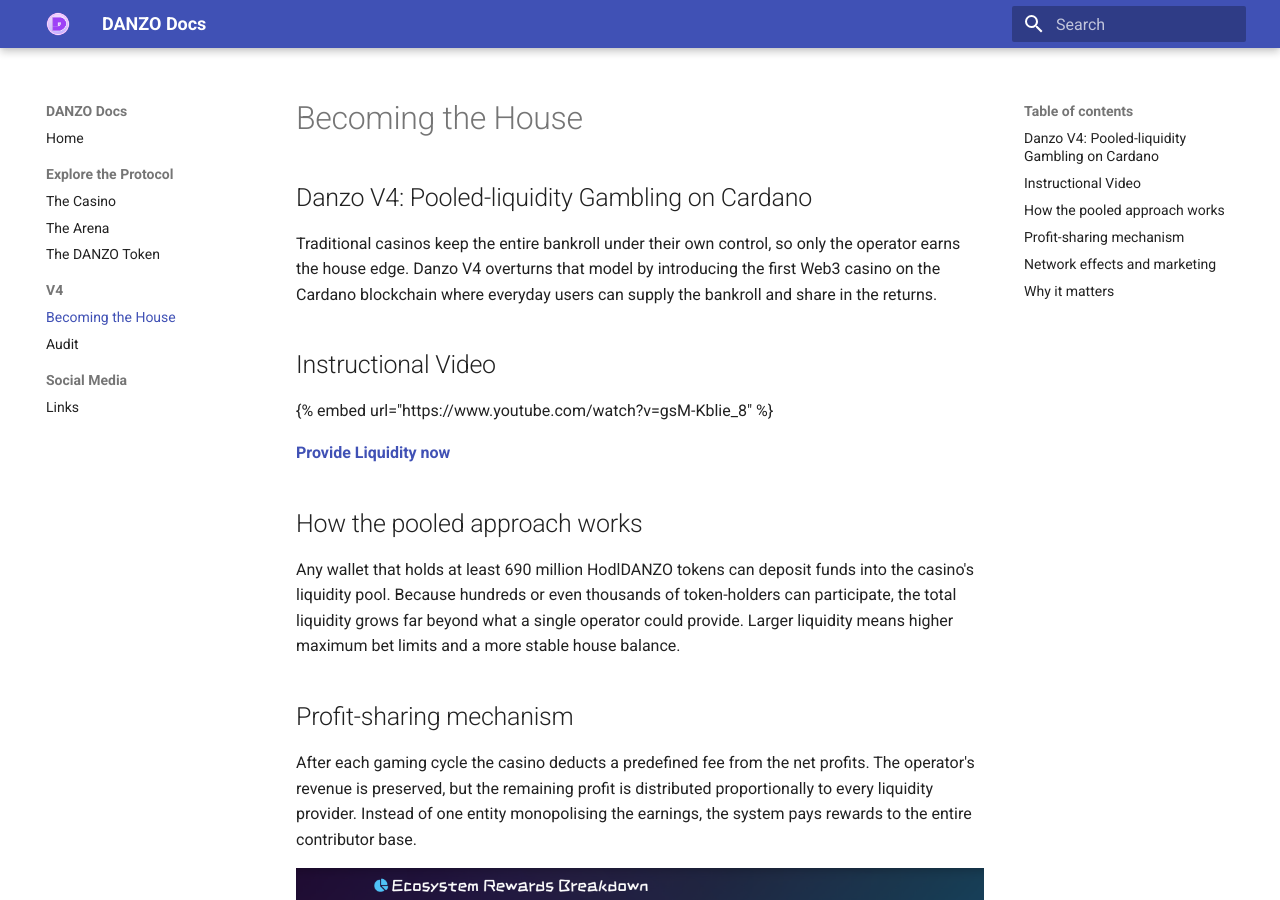
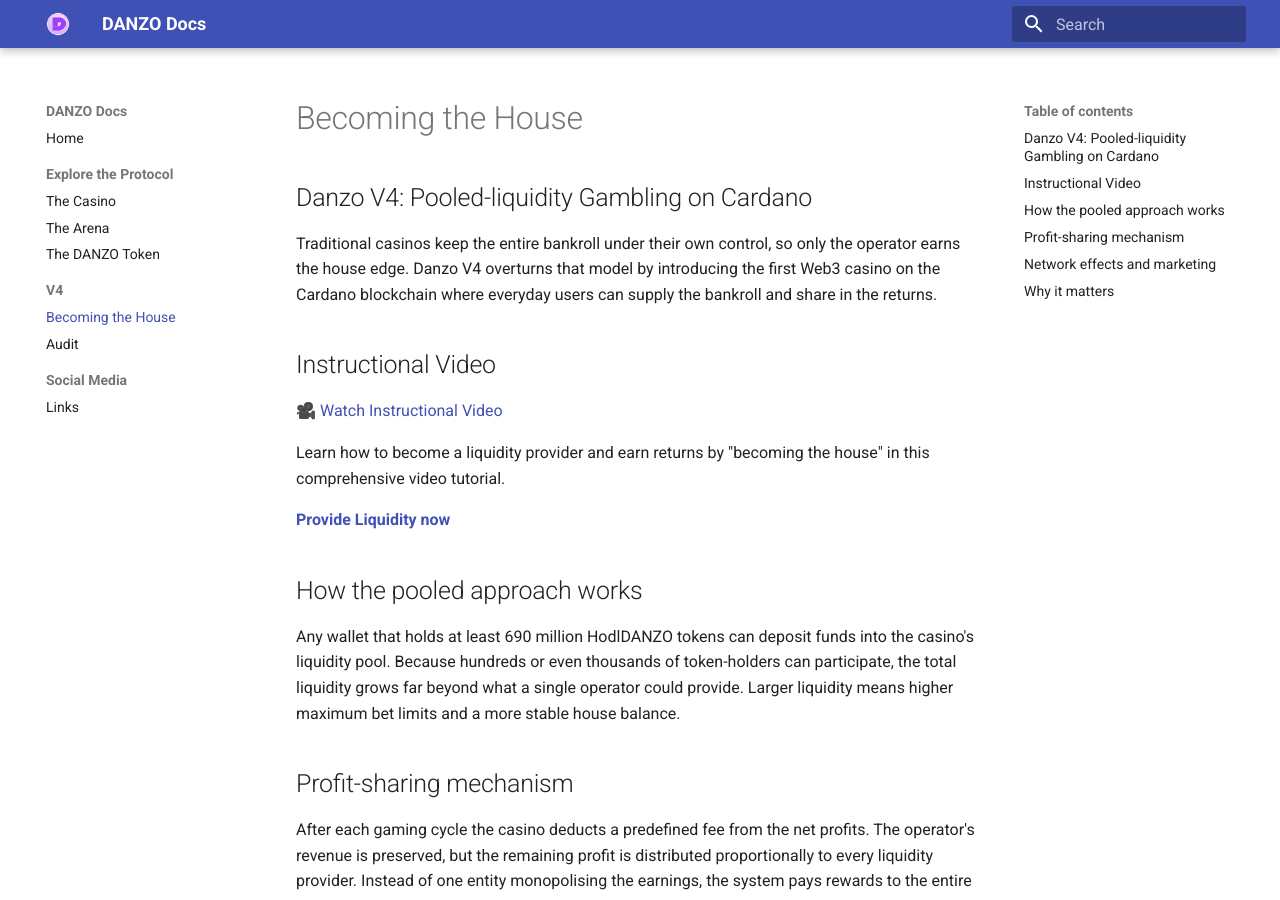
Before and after one commit to CardanoTokenIO/danzo-docs, an MkDocs documentation site: the page built from docs/v4/becoming-the-house.md, in a window 1280 px wide and 900 px high. Built offline with MkDocs 1.6.1 and Material for MkDocs 9.7.7, drawn with Linux system fonts in a browser that asks for light colours.

Commit message:
Fix YouTube video embed in Becoming the House section
- Replace GitBook-style embed with standard Markdown link
- Add descriptive text for the instructional video
- Convert {% embed url %} to proper YouTube link format

```diff
--- a/docs/v4/becoming-the-house.md
+++ b/docs/v4/becoming-the-house.md
@@ -6,7 +6,9 @@
 
 ## Instructional Video
 
-{% embed url="https://www.youtube.com/watch?v=gsM-Kblie_8" %}
+[🎥 Watch Instructional Video](https://www.youtube.com/watch?v=gsM-Kblie_8)
+
+Learn how to become a liquidity provider and earn returns by "becoming the house" in this comprehensive video tutorial.
 
 **[Provide Liquidity now](https://danzo.gg/#/liquidity)**
 
```
